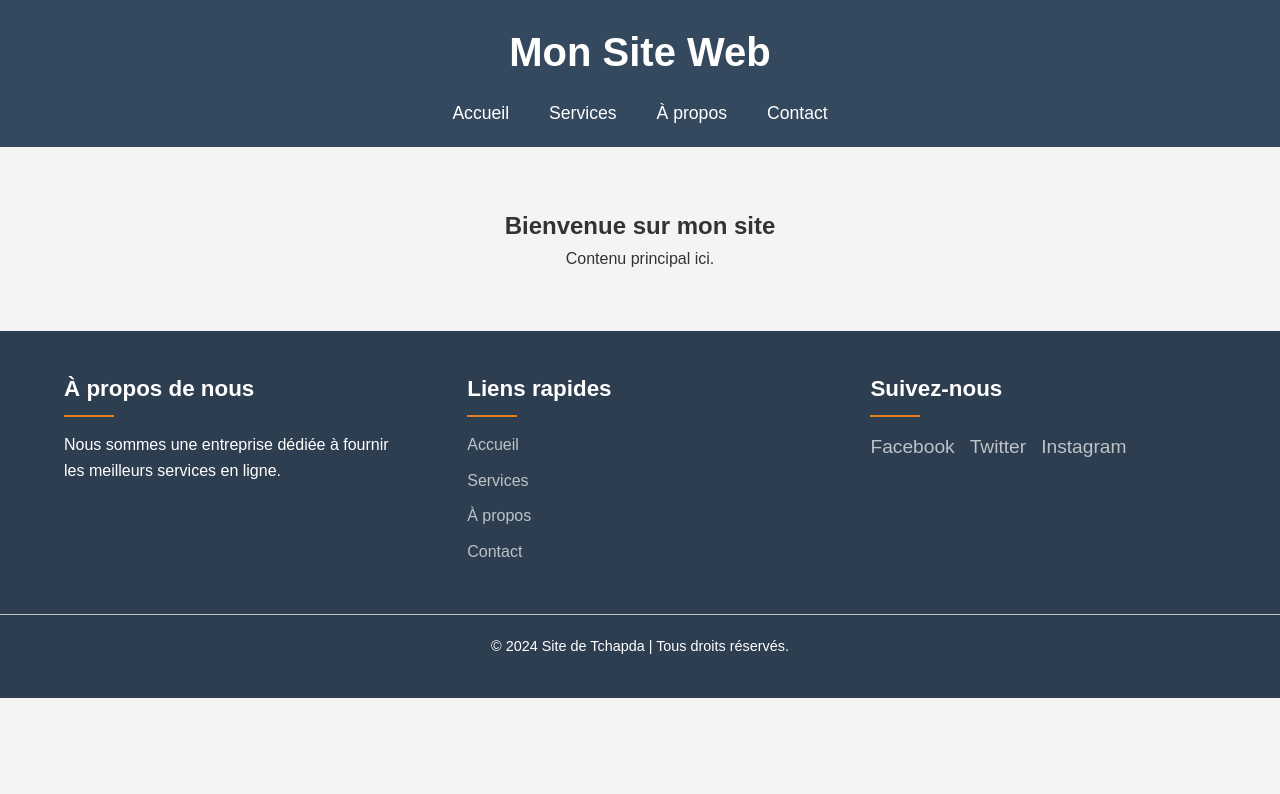
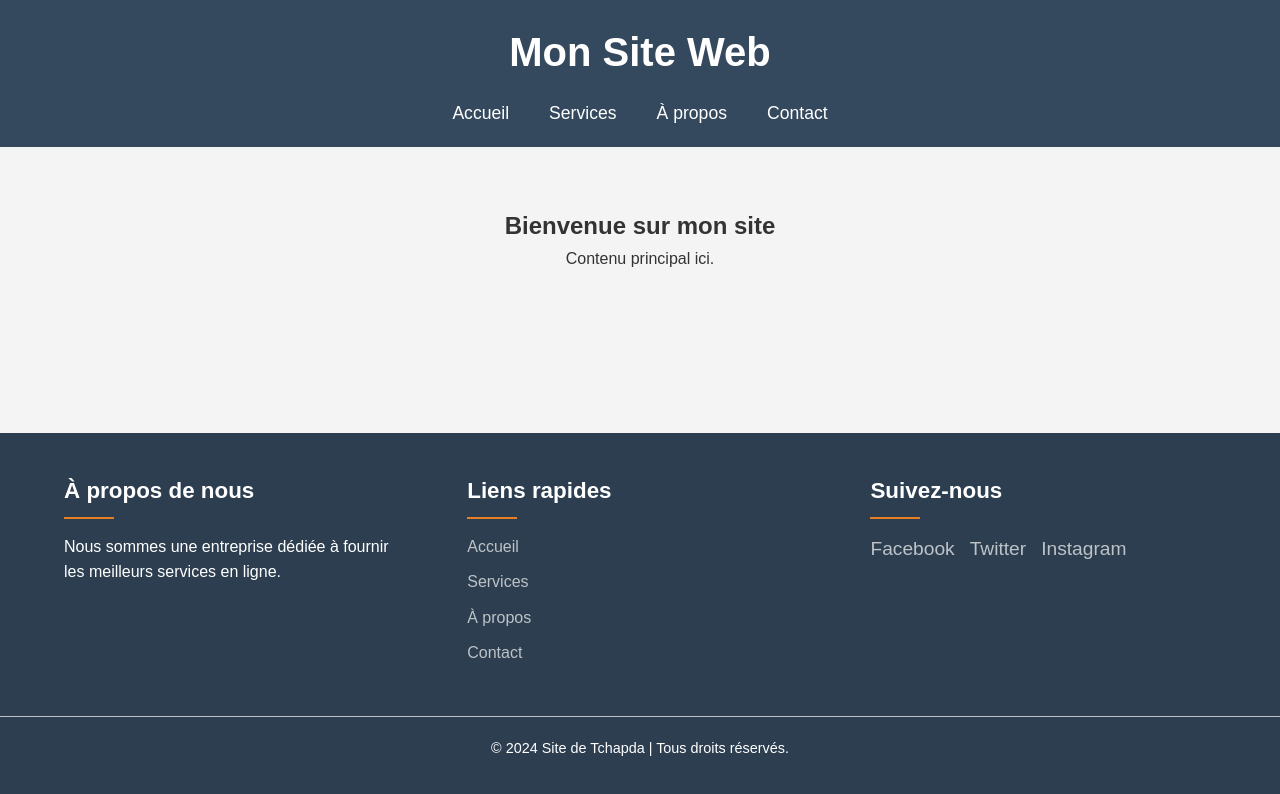
Before and after one commit to TMH-MAES/sitedemichel, a plain HTML site: page index.html in a window 1280 px wide. Drawn offline with Linux system fonts and the light colour scheme.

Commit message:
Update styles.css

```diff
--- a/styles.css
+++ b/styles.css
@@ -4,7 +4,8 @@
     box-sizing: border-box;
 }
 
-body {
+html, body {
+    height: 100%;
     font-family: 'Arial', sans-serif;
     line-height: 1.6;
     background-color: #f4f4f4;
@@ -17,10 +18,14 @@ body {
     max-width: 1200px;
 }
 
+body {
+    display: flex;
+    flex-direction: column;
+}
+
 header {
     background-color: #34495e;
     padding: 20px 0;
-    position: relative;
 }
 
 header .logo {
@@ -53,6 +58,7 @@ header nav ul li a:hover {
 }
 
 main {
+    flex: 1;
     padding: 60px 0;
     text-align: center;
 }
@@ -61,7 +67,6 @@ footer {
     background-color: #2c3e50;
     color: white;
     padding: 40px 0;
-    position: relative;
 }
 
 footer .container {
```
